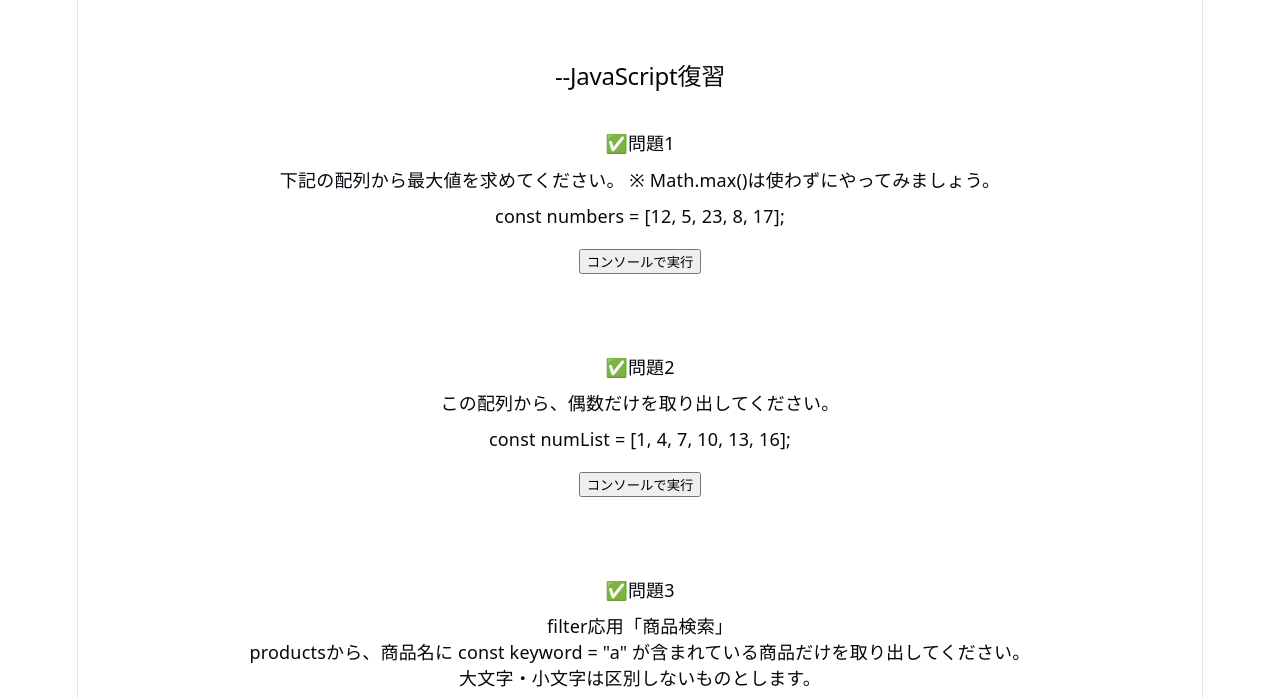
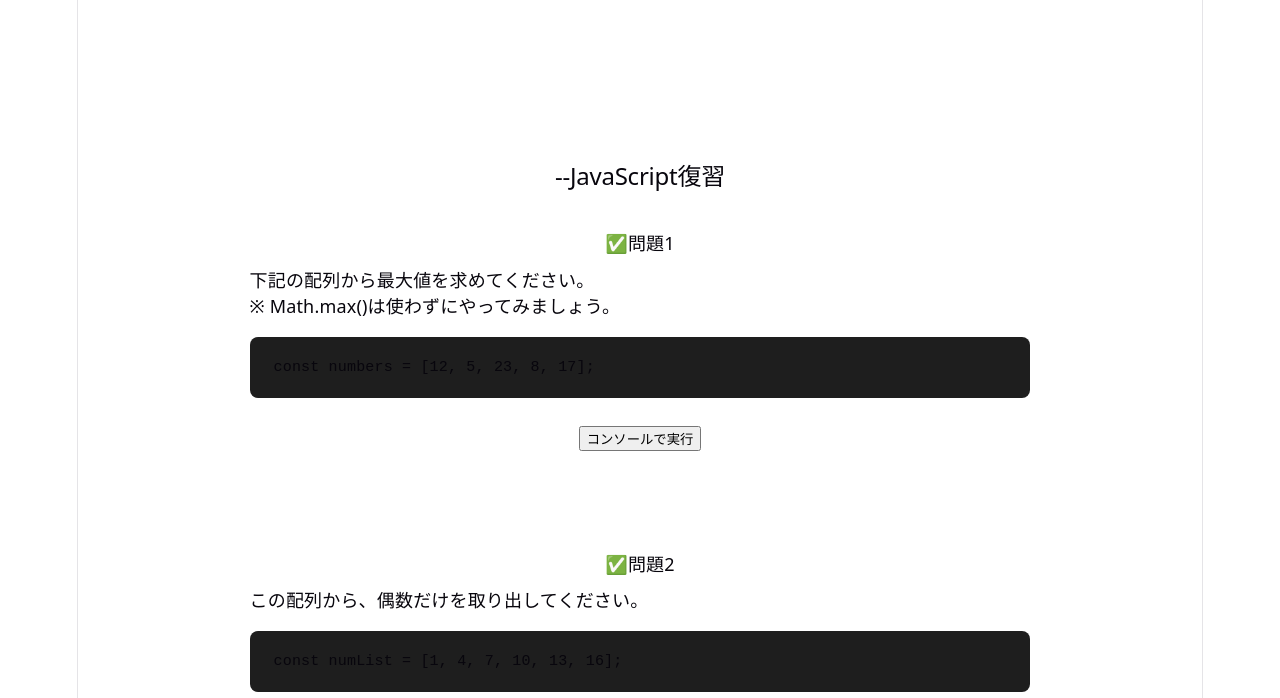
Before and after one commit to terahashi/js_ts_review, a website built with Vite: page index.html in a window 1280 px wide. Shown: the part 93-791 px from the top of the page. Built offline with nearby package versions, Linux system fonts and the light colour scheme.

Commit message:
tsに練習追加

```diff
--- a/src/main.js
+++ b/src/main.js
@@ -6,51 +6,47 @@ document.querySelector('#app').innerHTML = `
       <h1>JavaScript / TypeScript復習</h1>
     </div>
 
-    <div id="javascript" style="margin-bottom: 80px;">
+    <div id="javascript" class="center-area">
       <h2 style="margin-bottom: 40px;">--JavaScript復習</h2>
 
       <div class="question">
       <h4 style="margin-bottom: 10px;">✅問題1</h4>
-      <p style="margin-bottom: 10px;">
-        下記の配列から最大値を求めてください。
+       <p class="textbox">
+        下記の配列から最大値を求めてください。<br>
         ※ Math.max()は使わずにやってみましょう。
       </p>
-      <p style="margin-bottom: 10px;">
-        const numbers = [12, 5, 23, 8, 17];
-      </p>
+       <pre class="code-block"><code>const numbers = [12, 5, 23, 8, 17];</code></pre>
         <button data-file="./js/01_array.js">コンソールで実行</button>
       </div>
 
 
      <div class="question">
       <h4 style="margin-bottom: 10px;">✅問題2</h4>
-      <p style="margin-bottom: 10px;">
+       <p class="textbox">
        この配列から、偶数だけを取り出してください。
       </p>
-      <p style="margin-bottom: 10px;">
-       const numList = [1, 4, 7, 10, 13, 16];
-      </p>
+      <pre class="code-block"><code>const numList = [1, 4, 7, 10, 13, 16];</code></pre>
       <button data-file="./js/02_filter.js">コンソールで実行</button>
       </div>
 
 
       <div class="question">
       <h4 style="margin-bottom: 10px;">✅問題3</h4>
-      <p style="margin-bottom: 10px;">
+       <p class="textbox">
       filter応用「商品検索」<br>
-      productsから、商品名に const keyword = "a" が含まれている商品だけを取り出してください。
-      <br>大文字・小文字は区別しないものとします。
+      productsから、商品名に const keyword = "a" が含まれている商品だけを取り出してください。<br>
+      ・大文字・小文字は区別しないものとします。<br><br>
       </p>
-      <p style="margin-bottom: 10px;">
-        const products = [
+
+<pre class="code-block"><code>const products = [
   { name: 'Apple', price: 150 },
   { name: 'Banana', price: 100 },
   { name: 'Orange', price: 120 },
   { name: 'lemon', price: 120 },
 ];
-        <br><br>
-        const keyword = "a";
-      </p>
+
+const keyword = "a";</code></pre>
+
       <button data-file="./js/03_filter02.js">コンソールで実行</button>
       </div>
 
@@ -58,10 +54,10 @@ document.querySelector('#app').innerHTML = `
 
       <div class="question">
       <h4 style="margin-bottom: 10px;">✅問題4</h4>
-      <p style="margin-bottom: 10px;">
+       <p class="textbox">
       mapメソッドを使って、配列の中の数値を全て2倍にしてください。<br>
-      const numbers = [1, 2, 3, 4, 5];
       </p>
+      <pre class="code-block"><code>const numbers = [1, 2, 3, 4, 5];</code></pre>
       <button data-file="./js/04_map.js">コンソールで実行</button>
       </div>
 
@@ -70,28 +66,78 @@ document.querySelector('#app').innerHTML = `
 
 
 
-    <div id="typescript" style="margin-bottom: 80px;">
+    <div id="typescript" class="center-area">
       <h2 style="margin-bottom: 40px;">--TypeScript復習</h2>
 
       <div class="question">
       <h4 style="margin-bottom: 10px;">✅問題1</h4>
-      <p style="margin-bottom: 10px;">
+       <p class="textbox">
        1:typeで型定義を作成してください。<br>
        2:次の変数の「???の箇所」に型を定義してください。<br>
       </p>
-      <p style="margin-bottom: 10px;">
-        const product: ??? = {
+
+<pre class="code-block"><code>const product: ??? = {
   name: "Apple",
   price: 150,
   inStock: true,
-        };
+};</code></pre>
+
+        <button data-file="./ts/01_type.ts">コンソールで実行</button>
+        <p class="textbox">‼️yarn tsc --noEmit で型定義が正しいか確認。</p>
+        <p class="textbox">‼️型定義のチェックは実際のファイルを参照する ➡️ ts/01_type.ts</p>
+      </div>
+
+
+
+      <div class="question">
+      <h4 style="margin-bottom: 10px;">✅問題2</h4>
+       <p class="textbox">
+      次のオブジェクトに「interface」を使って型を定義してください。<br>
       </p>
-        <button data-file="./ts/01_type.ts">コンソールで実行</button>
-        <p>‼️yarn tsc --noEmit で型定義が正しいか確認。</p>
-        <p>‼️型定義のチェックは実際のファイルを参照する ➡️ ts/01_type.ts</p>
+      <p class="textbox">
+        ■条件<br>
+        ・title は文字列<br>
+        ・completed は真偽値<br><br>
+      </p>
+
+<pre class="code-block"><code>interface Task {
+  // ここに型を定義
+}
+
+const task: ??? = {
+  title: "買い物",
+  completed: false,
+};</code></pre>
+
+      <button data-file="./ts/02_interface.ts">コンソールで実行</button>
+      </div>
+
+
+      <div class="question">
+      <h4 style="margin-bottom: 10px;">✅問題3</h4>
+       <p class="textbox">
+      関数の引数と戻り値の型<br>
+      次のコードの ??? を埋めてください。
+      </p>
+      <p class="textbox">
+        ■条件<br>
+        * price は数値<br>
+        * quantity は数値<br>
+        * 関数の戻り値も数値<br><br>
+      </p>
+
+<pre class="code-block"><code>function calculateTotal(
+  price: ???,
+  quantity: ???
+): ??? {
+  return price * quantity;
+}
+
+console.log(calculateTotal(150, 3)); //結果は450</code></pre>
+
+      <button data-file="./ts/02_interface.ts">コンソールで実行</button>
       </div>
     </div>
-
 
     </section>
 `;
--- a/src/style.css
+++ b/src/style.css
@@ -296,10 +296,37 @@ code {
   }
 }
 
+.center-area {
+  margin: 0 auto 80px;
+  padding: 100px;
+}
+
 .question {
-  margin-bottom: 60px;
+  margin-bottom: 80px;
 }
 .question button {
   margin-top: 10px;
   margin-bottom: 20px;
 }
+
+.question .textbox {
+  margin-bottom: 10px;
+  text-align: left;
+}
+
+code {
+  background: none;
+}
+.code-block {
+  background-color: #1e1e1e;
+  color: #d4d4d4;
+  padding: 16px;
+  border-radius: 8px;
+  overflow-x: auto;
+  text-align: left;
+}
+
+.code-block code {
+  font-family: monospace;
+  white-space: pre;
+}
```
Also changed, not shown: src/ts/02_interface.ts (added, +13 -0 lines), src/ts/03_function.ts (added, +7 -0 lines), README.md. Lines whose indentation alone changed are shown as unchanged.
